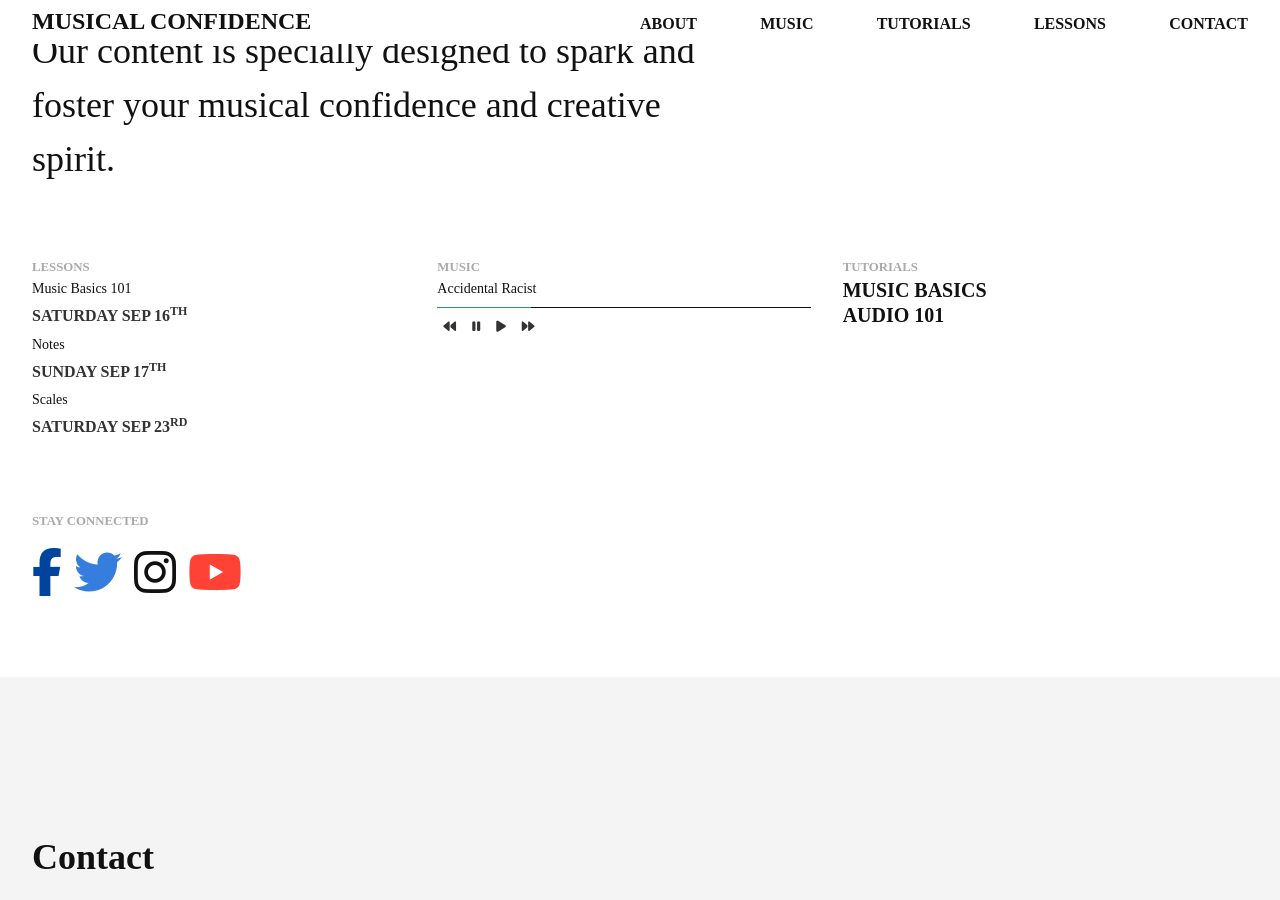
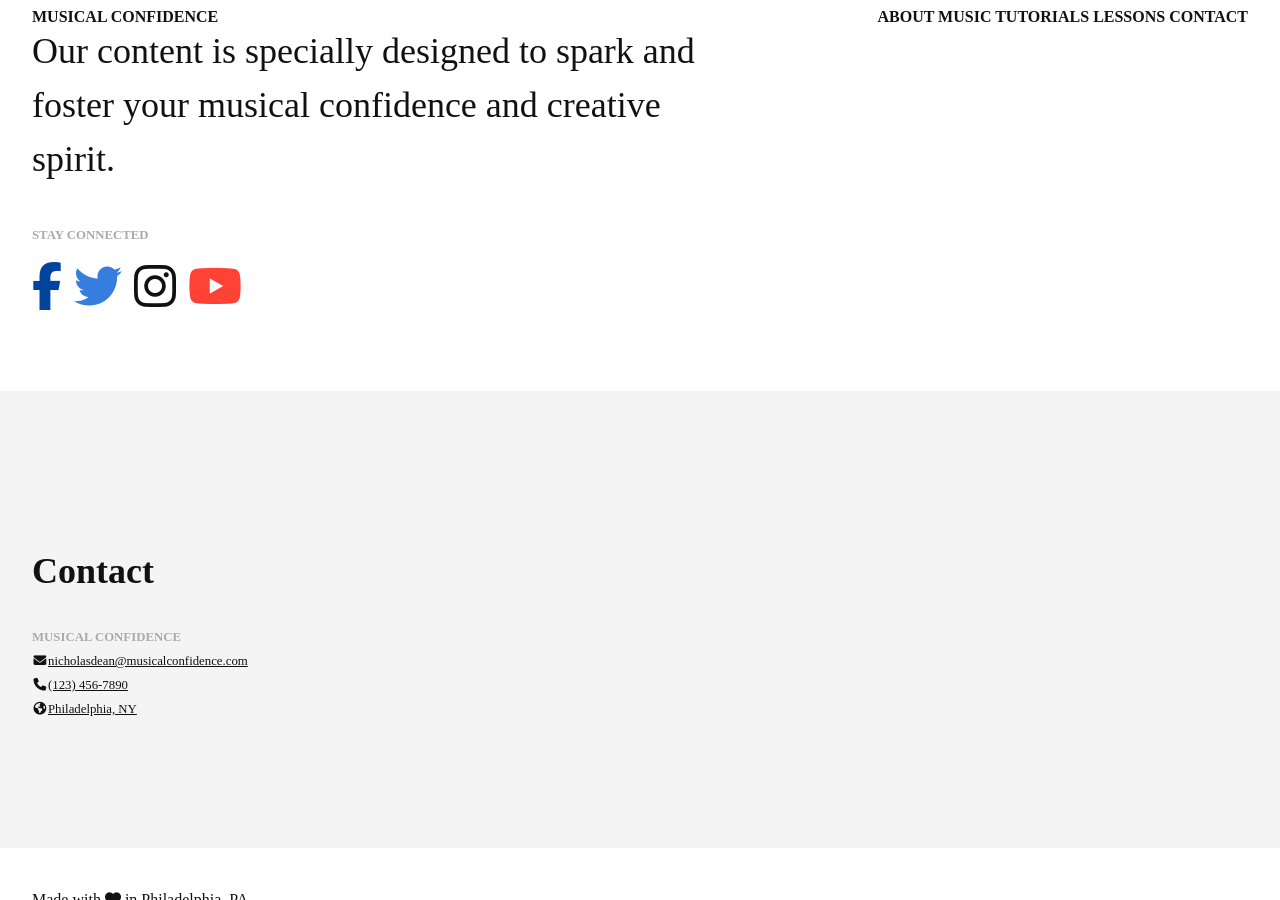
Before and after one commit to studiocraft/musical-confidence, a Jekyll site: the page built from index.html, in a window 1280 px wide and 900 px high, scrolled down 1027 px. Built offline with Jekyll 4.4.1, drawn with Linux system fonts in a browser that asks for light colours; nearby versions of some CDN libraries; comment, search, counter and statistics services are not loaded.

Commit message:
nav js update

```diff
--- a/_includes/components/global-navigation.html
+++ b/_includes/components/global-navigation.html
@@ -1,19 +1,21 @@
 <div id="globalNavigation" class="w-100 pv2 ph4 fixed flex flex-wrap justify-between items-baseline z-max bg-white">
 
-  <header class="f3">
+  <header class="">
     <a class="link b ttu no-underline near-black hover-blue" href="{{ site.url }}">
       {{ site.title }}
     </a>
   </header>
 
-  <nav id="navigationMenu" class="w-100 w-50-l flex flew-wrap justify-between items-baseline">
+  <nav id="navigationMenu" class="">
     {% assign pages = site.pages | sort:'position'  %}
     {% for page in pages %}
 
     {% if page.layout == 'page' %}
-    {% unless page.sitemap.exclude == true %}
-    <a class="link b ttu no-underline near-black hover-blue" href="{{ page.url }}" data-scroll>{{ page.title }}</a>
-    {% endunless %}
+      {% unless page.sitemap.exclude == true %}
+      <a class="link b ttu no-underline near-black hover-blue" href="{{ page.url }}" data-scroll>
+        {{ page.title }}
+      </a>
+      {% endunless %}
     {% endif %}
 
     {% endfor %}
--- a/_layouts/page.html
+++ b/_layouts/page.html
@@ -5,6 +5,6 @@
 {% include components/page-header.html %}
 
 <section class="pa4">
-  <p class="measure f2">{{ page.introduction }}</p>
+  <p class="measure f2">{{ page.Intro }}</p>
   {{ content }}
 </section>
--- a/_music/2017-09-16-music-basics.markdown
+++ b/_music/2017-09-16-music-basics.markdown
@@ -1,5 +1,5 @@
 ---
-title: Accidental Racist
+title: Song Title
 date: 2017-09-16 00:00:00 Z
 layout: music
 ---
--- a/about.markdown
+++ b/about.markdown
@@ -2,7 +2,8 @@
 title: About
 position: 0
 layout: page
-Introduction: Musical Confidence breaks down the complicated process of music-making
+
+Intro: Musical Confidence breaks down the complicated process of music-making
   into a simple goal-system that teaches and demonstrates the basic elements of audio
   & music.
 Body:
--- a/index.html
+++ b/index.html
@@ -18,7 +18,7 @@
 
   <p class="f2 measure-narrow lh-copy">{{ page.overview }}</p>
 
-  <center class="mv4 dt tl w-100">
+  <!-- <center class="mv4 dt tl w-100">
 
     {% for collection in site.collections %}
 
@@ -93,7 +93,7 @@
 
     {% endfor %}
 
-  </center>
+  </center> -->
 
   <center class="mv4 dt tl w-100">
     <figure class="dt-row w-100">
```
Also changed, not shown: assets/scripts/app.js (+15 -1 lines), dist/js/main.js (+15 -1 lines), home.markdown (line endings or trailing spaces).
